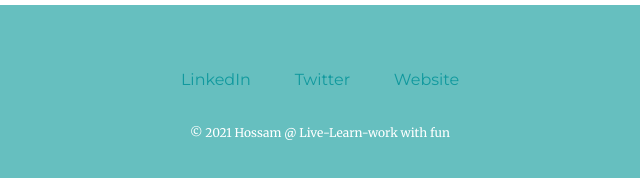
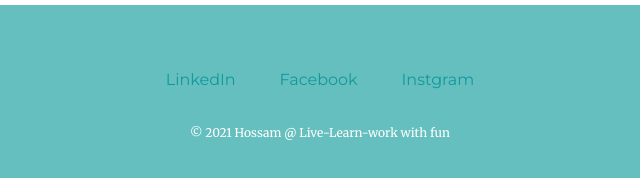
Before and after one commit to hossamkhaled/My-Website-CSS, a plain HTML site: page index.html in a window 1280 px wide. Shown: the part 3137-3315 px from the top of the page, 320-960 px from the left. Drawn offline with Linux system fonts and the light colour scheme.

Commit message:
Update index.html

```diff
--- a/index.html
+++ b/index.html
@@ -51,9 +51,9 @@
 
 
 <div class="bottom-container">
-  <a class="footer-link" href="https://www.linkedin.com/">LinkedIn</a>
-  <a class="footer-link" href="https://twitter.com/">Twitter</a>
-  <a class="footer-link" href="https://www.appbrewery.co/">Website</a>
+  <a class="footer-link" href="https://www.linkedin.com/in/hossam-khaled-aa735b124/">LinkedIn</a>
+  <a class="footer-link" href="https://www.facebook.com/hossam.khaled.16100/">Facebook</a>
+  <a class="footer-link" href="https://www.instagram.com/hossamkhaled880/">Instgram</a>
   <p class="signture">© 2021 Hossam @ Live-Learn-work with fun</p>
 </div>
 
```
